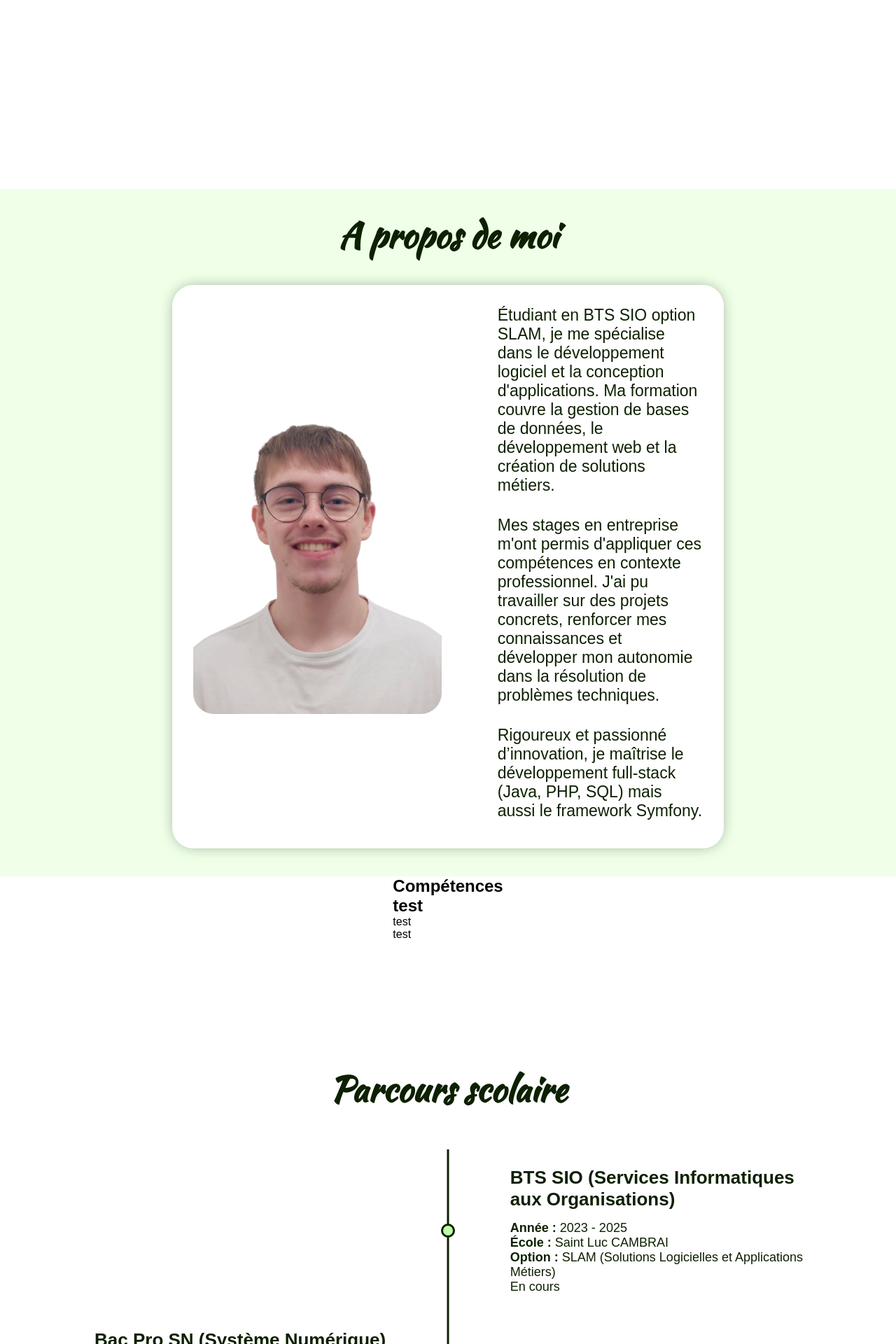
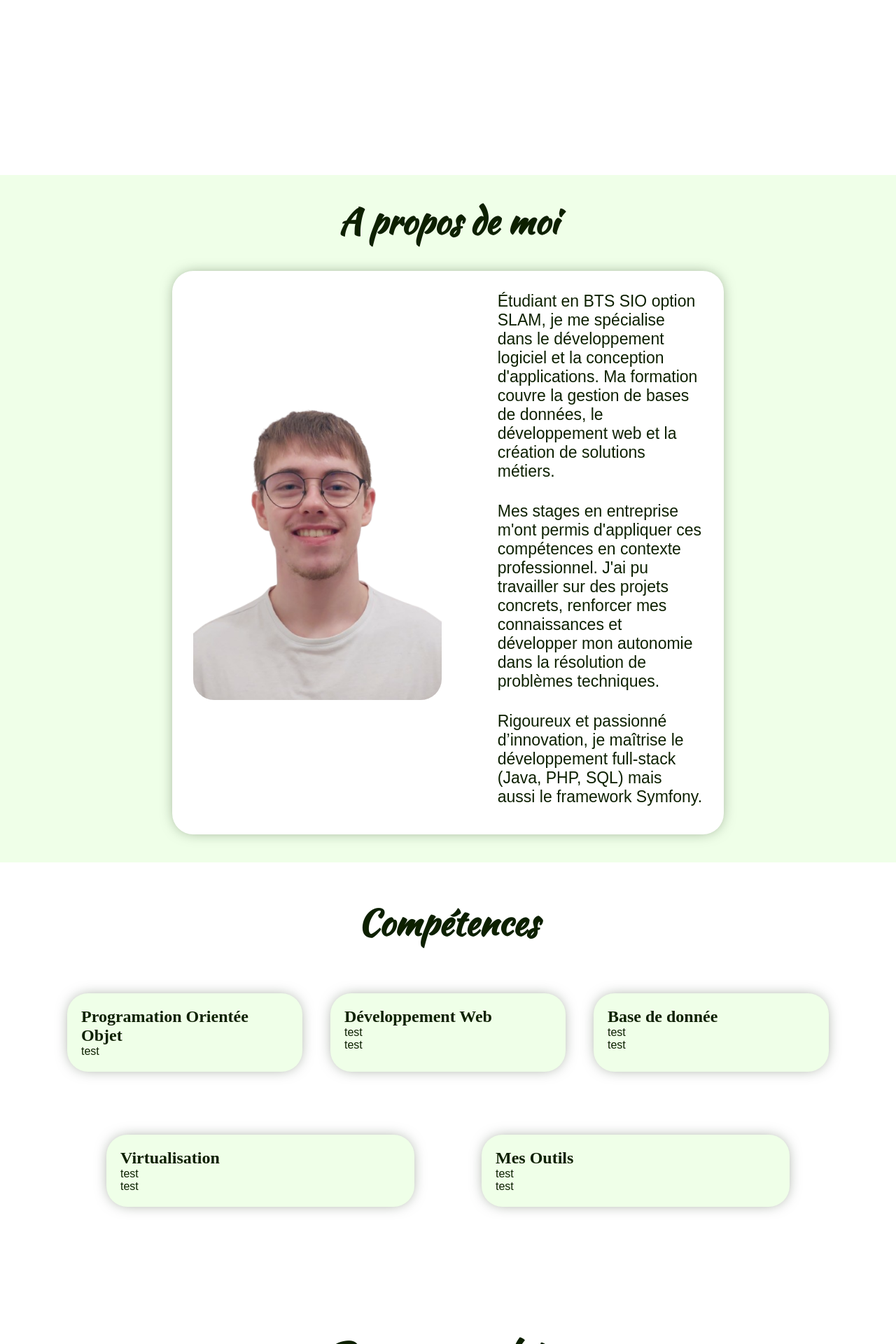
Before and after one commit to Raphael-Zak/portfolio, a PHP site: page / in a window 1280 px wide. Shown: the part 675-2595 px from the top of the page at 70% size. Run offline with PHP 8.4, Linux system fonts and the light colour scheme.

Commit message:
Add files via upload

```diff
--- a/index.html
+++ b/index.html
@@ -64,11 +64,41 @@
       </section>
 
       <section id="competence">
-        <h1>Compétences</h1>
-        <div class="container-competence">
-          <h1>test</h1>
-          <p>test</p>
-          <p>test</p>
+        <div class="titre">
+          <h1>Compétences</h1>
+        </div>
+
+        <div class="container-competence1">
+          <div class="container-container-competence">
+            <h2>Programation Orientée Objet</h2>
+            <p>test</p>
+          </div>
+
+          <div class="container-container-competence">
+            <h2>Développement Web</h2>
+            <p>test</p>
+            <p>test</p>
+          </div>
+
+          <div class="container-container-competence">
+            <h2>Base de donnée</h2>
+            <p>test</p>
+            <p>test</p>
+          </div>
+        </div>
+
+        <div class="container-competence2">
+          <div class="container-container-competence">
+            <h2>Virtualisation</h2>
+            <p>test</p>
+            <p>test</p>
+          </div>
+
+          <div class="container-container-competence">
+            <h2>Mes Outils</h2>
+            <p>test</p>
+            <p>test</p>
+          </div>
         </div>
       </section>
 
--- a/style/style.css
+++ b/style/style.css
@@ -246,12 +246,13 @@ section[id="veille"] {
     align-items: center;
     width: 100%;
     background-color: #efffe8;
-    margin-top: 400px;
+    margin-top: 380px;
     padding-top: 30px;
     padding-bottom: 40px;
 }
 
-section[id="moi"] h1 {
+section[id="moi"] h1,
+section[id="competence"] h1 {
     text-align: center;
     color: #0d2000;
     font-family: "Kaushan Script", cursive;
@@ -260,7 +261,17 @@ section[id="moi"] h1 {
     width: 100%;
 }
 
+section[id="competence"] {
+    color: #0d2000;
+    display: flex;
+    align-items: center;
+    flex-direction: column;
+    margin-top: 50px;
+    width: 85%;
+}
+
 section[id="scolaire"],
+section[id="competence"],
 section[id="pro"] {
     display: flex;
     align-items: center;
@@ -306,7 +317,7 @@ section[id="pro"] .content p {
     background-color: #ffffff;
     width: 60%;
     padding: 10px;
-    box-shadow: 0px 0px 20px -5px rgba(13,32,0,0.5);;
+    box-shadow: 0px 0px 20px -5px rgba(13,32,0,0.5);
 }
 
 .timeline-container {
@@ -444,3 +455,32 @@ sup {
 .colonne .mail a{
     font-size: 20px;
 }
+
+.container-competence1 {
+    display: flex;
+    justify-content: space-between;
+    gap: 40px;
+    width: 100%;
+    margin-top: 30px;
+}
+
+.container-competence2 {
+    display: flex;
+    justify-content: space-evenly;
+    gap: 40px;
+    width: 100%;
+    margin-top: 90px;
+}
+
+.container-container-competence {
+    background-color: #efffe8;
+    border-radius: 30px;
+    box-shadow: 0px 0px 20px -5px rgba(13,32,0,0.5);
+    padding: 20px;
+    transition: transform 0.3s ease;
+    width: 400px;
+}
+
+.container-container-competence:hover {
+    transform: scale(1.05);
+}
```
